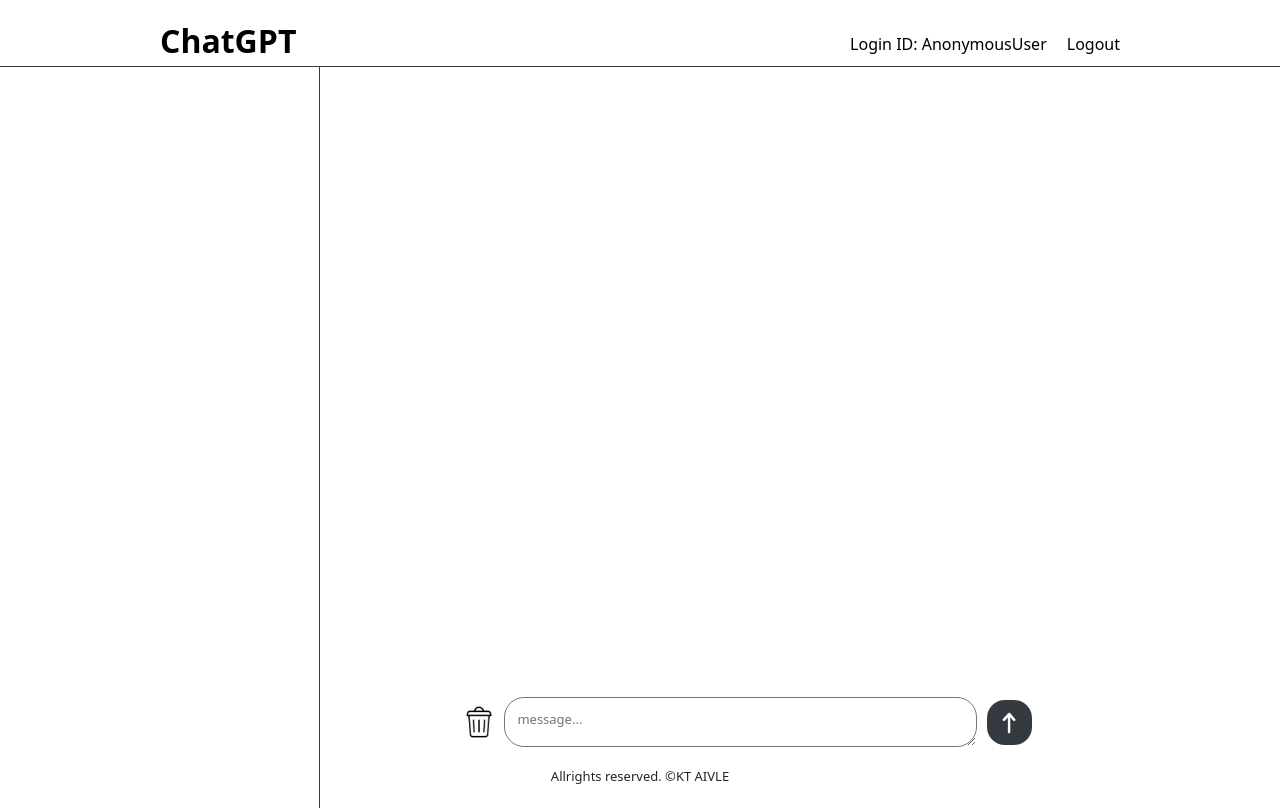
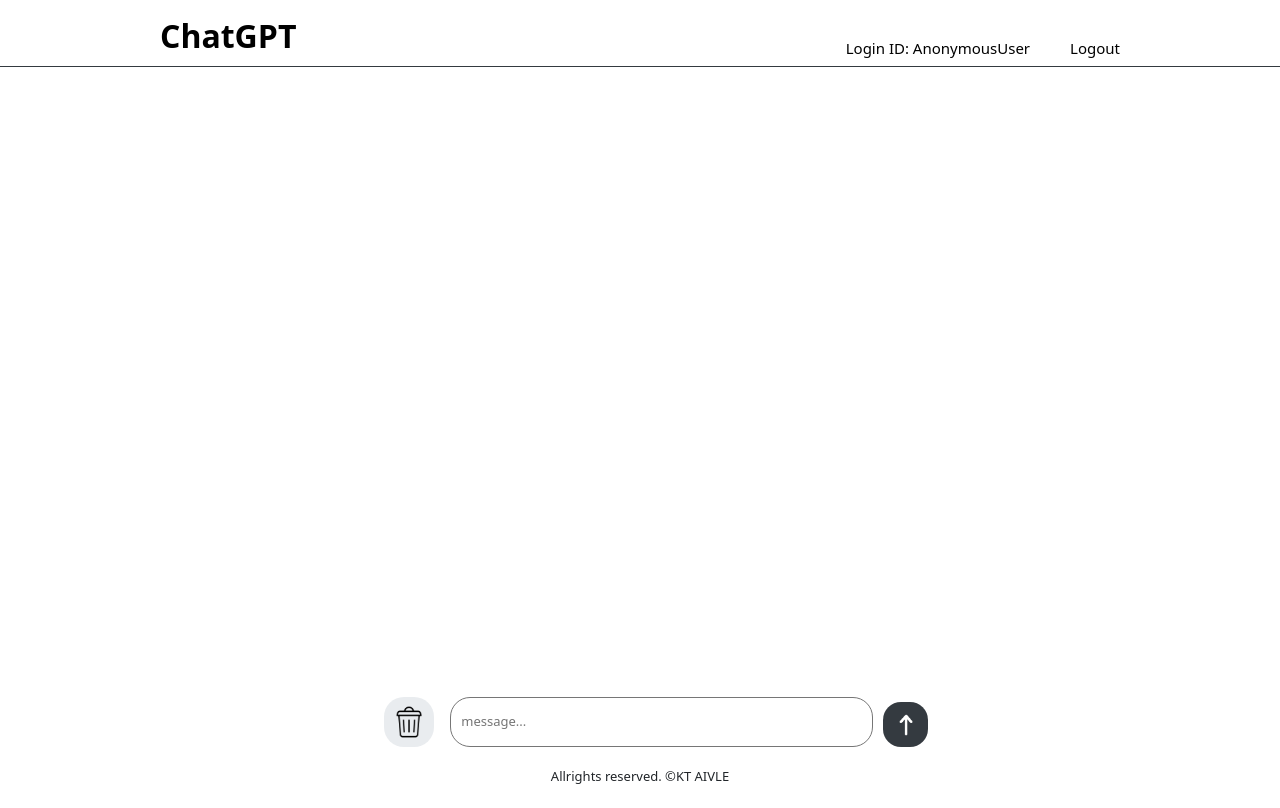
Before and after one commit to Song-yk/chatbot, a Django app: page /chatgpt/ in a window 1280 px wide. After the commit the page ends 784 px from the top, so only its background shows below. Run offline with Django 4.2, Linux system fonts and the light colour scheme; parts of the project's set-up code (start-up, migrations or seed data) failed here and were passed over.

Commit message:
최종 수정

```diff
--- a/chatgpt/static/gpt/style.css
+++ b/chatgpt/static/gpt/style.css
@@ -21,52 +21,47 @@ header>nav {
 
 header>nav>label {
     font-size: 32px;
-    margin-top: 5px;
 }
 
-div#user-tols {
+#user-tols {
     display: flex;
     align-items: center;
     margin-left: auto;
-    margin-top: 10px;
+    margin-top: 25px;
+    font-size: 15px;
+    color: #212529;
 }
 
-div#user-tols a {
-    margin-left: 20px;
+#login-button {
     color: black;
     text-decoration: none;
+    margin-right: 20px;
 }
 
-div#user-tols a:nth-child(2):hover {
-    text-decoration: underline;
+#logout {
+    color: black;
+    text-decoration: none;
+    margin-left: 20px;
+}
+
+#logout:hover {
     cursor: pointer;
-    color: rgb(210, 4, 4);
+    color: red;
 }
 
 main {
     height: calc(100% - 120px);
     bottom: 0;
-    padding: 0 15% 0 30%;
+    padding: 0 25%;
     margin: 0 auto;
     display: block;
     position: relative;
 }
 
-main::before {
-    content: '';
-    position: absolute;
-    top: 0;
-    bottom: 0;
-    left: 0;
-    width: 25%;
-    height: 109%;
-    border-right: 1px solid #343a40;
-}
-
 button#clear-button {
     width: 50px;
     height: 50px;
-    background-color: white;
+    background-color: #e9ecef;
     border: none;
     border-radius: 40%;
     cursor: pointer;
@@ -74,6 +69,7 @@ button#clear-button {
     background-size: 100%;
     background-position: center;
     background-repeat: no-repeat;
+    align-self: flex-end;
 }
 
 #chat-container {
@@ -87,7 +83,7 @@ button#clear-button {
 
 #chat-content {
     width: 70%;
-    margin-left: 12%;
+    margin-left: 15%;
     display: flex;
     flex-direction: column;
     position: relative;
@@ -137,7 +133,7 @@ button#clear-button {
 }
 
 #chat-form {
-    width: 82%;
+    width: 85%;
     margin-left: 10%;
     display: flex;
 }
@@ -147,14 +143,18 @@ textarea#question {
     font-size: 13px;
     border-radius: 20px;
     height: 50px;
-    max-height: 80px;
-    line-height: 3;
-    text-indent: 10px;
+    max-height: 200px;
+    margin-left: 3%;
+    padding-top: 10px;
+    line-height: 2;
+    padding-left: 10px;
+    resize: none;
+    overflow-y: auto;
 }
 
 button#text-button {
     margin-left: 10px;
-    margin-top: 3px;
+    margin-top: 2px;
     width: 45px;
     height: 45px;
     background-color: #343a40;
@@ -165,6 +165,7 @@ button#text-button {
     background-size: 70%;
     background-position: center;
     background-repeat: no-repeat;
+    align-self: flex-end;
 }
 
 .scroll-to-bottom {
--- a/chatgpt/templates/gpt/index.html
+++ b/chatgpt/templates/gpt/index.html
@@ -12,8 +12,8 @@
         <nav>
             <label><b>ChatGPT</b></label>
             <div id="user-tols">
-                <a>Login ID: {{user}} </a>
-                <a href="{% url 'logout' %}">Logout</a>
+                <a id="login-button">Login ID: {{user}} </a>
+                <a id="logout" href="{% url 'logout' %}">Logout</a>
             </div>
         </nav>
     </header>
@@ -26,7 +26,7 @@
             <form id="chat-form" action="chat" method="post" enctype="application/x-www-form-urlencoded">
                 {% csrf_token %}
                 <button id="clear-button" type="button"></button>
-                <textarea id="question" name="question" placeholder="message..."></textarea>
+                <textarea id="question" name="question" oninput='this.style.height = ""; this.style.height = this.scrollHeight + "px"' placeholder="message..."></textarea>
                 <button id="text-button" type="submit"></button>
             </form>
         </div>
@@ -68,8 +68,7 @@
             document.getElementById("text-button").click();
         }
         });
-        </script>
-        <script>
+
         $(document).ready(function(){
             // 클리어 버튼 클릭 시 이전 대화 내용, 세션 지우기
             $("#clear-button").click(function(){
```
Lines whose indentation alone changed are shown as unchanged.
